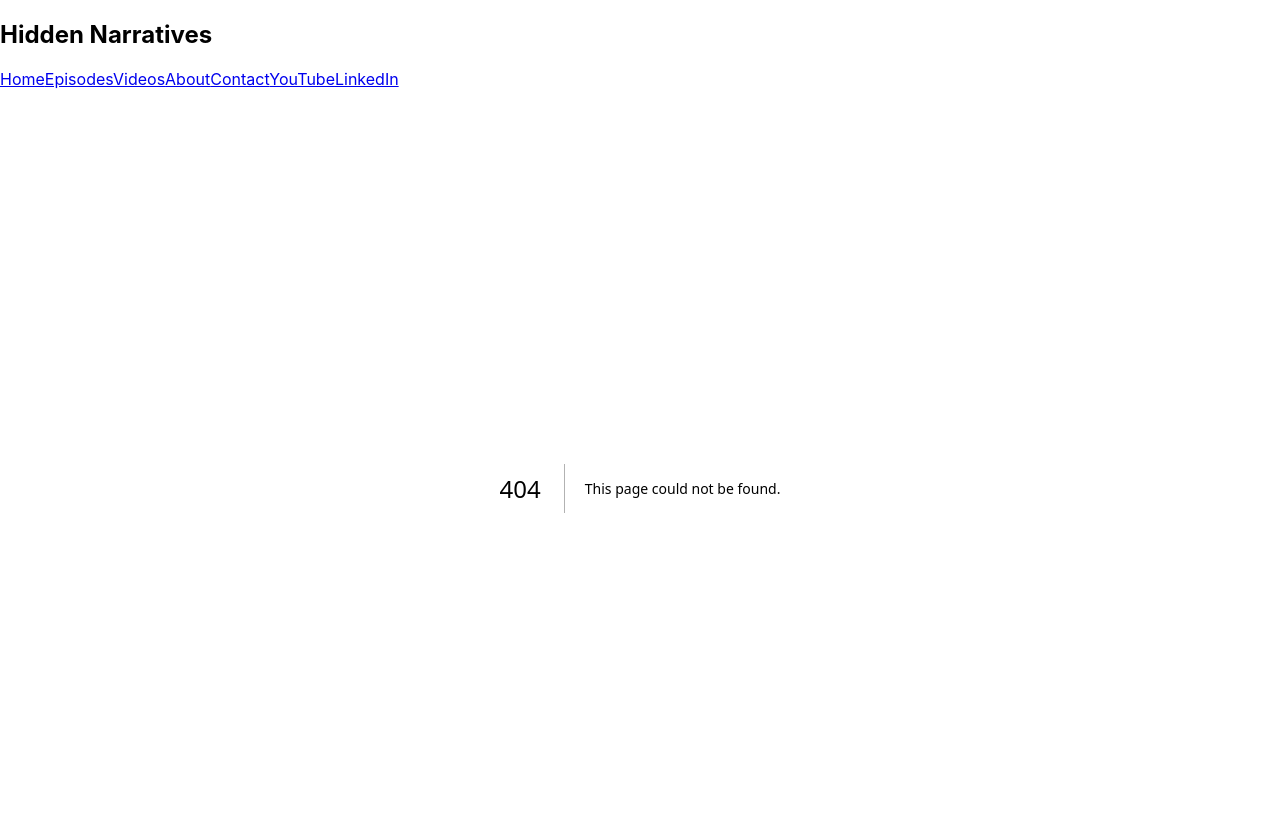
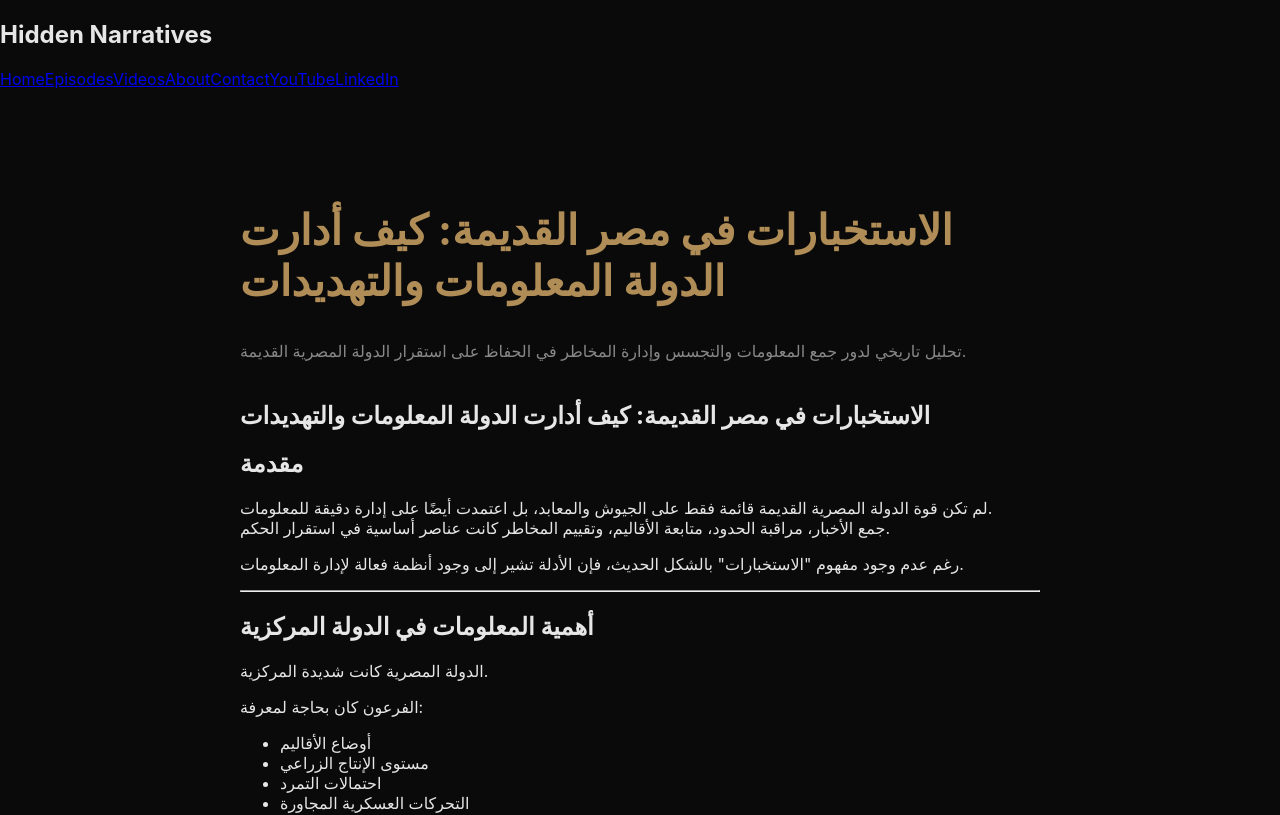
Before and after one commit to mohamedalaa7785-cpu/hidden-narratives, a Next.js app: page /episodes/ancient-egyptian-intelligence-ar in a window 1280 px wide. Before the commit this address had no page. Shown: the top 815 px of the page. Built offline with nearby package versions, Linux system fonts and the light colour scheme.

Commit message:
Create page.tsx

```diff
--- /dev/null
+++ b/app/episodes/[slug]/page.tsx
@@ -0,0 +1,118 @@
+import fs from "fs"
+import path from "path"
+import matter from "gray-matter"
+import { marked } from "marked"
+import Link from "next/link"
+
+type ArticleMeta = {
+  slug: string
+  title: string
+  description: string
+}
+
+function getArticles(): ArticleMeta[] {
+  const dir = path.join(process.cwd(), "content/episodes")
+  const files = fs.readdirSync(dir)
+
+  return files.map((file) => {
+    const slug = file.replace(".md", "")
+    const filePath = path.join(dir, file)
+    const content = fs.readFileSync(filePath, "utf8")
+    const { data } = matter(content)
+
+    return {
+      slug,
+      title: data.title || "",
+      description: data.description || "",
+    }
+  })
+}
+
+export async function generateMetadata({ params }: any) {
+  const filePath = path.join(
+    process.cwd(),
+    "content/episodes",
+    `${params.slug}.md`
+  )
+
+  const file = fs.readFileSync(filePath, "utf8")
+  const { data } = matter(file)
+
+  return {
+    title: data.title,
+    description: data.description,
+    keywords: data.keywords,
+    openGraph: {
+      title: data.title,
+      description: data.description,
+      type: "article",
+      url: `https://mohamedalaa7785-cpu-hidden-narratives-qobpb4e5w-hamo-projects.vercel.app/episodes/${params.slug}`,
+    },
+  }
+}
+
+export default function Episode({ params }: any) {
+  const filePath = path.join(
+    process.cwd(),
+    "content/episodes",
+    `${params.slug}.md`
+  )
+
+  const file = fs.readFileSync(filePath, "utf8")
+  const { content, data } = matter(file)
+  const html = marked(content)
+
+  const articles = getArticles()
+  const related = articles
+    .filter((a) => a.slug !== params.slug)
+    .slice(0, 3)
+
+  return (
+    <main style={{ padding: "80px 40px" }}>
+
+      {/* ARTICLE HEADER */}
+      <article style={{ maxWidth: "800px", margin: "0 auto" }}>
+        <h1 style={{ color: "#b08d57", fontSize: "42px" }}>
+          {data.title}
+        </h1>
+
+        <p style={{ color: "#888", marginTop: "20px", marginBottom: "40px" }}>
+          {data.description}
+        </p>
+
+        {/* ARTICLE CONTENT */}
+        <div
+          className="articleContent"
+          dangerouslySetInnerHTML={{ __html: html }}
+        />
+      </article>
+
+      {/* RELATED */}
+      <section style={{ marginTop: "120px" }}>
+        <h2 style={{ color: "#b08d57", marginBottom: "40px" }}>
+          Related Investigations
+        </h2>
+
+        <div
+          style={{
+            display: "grid",
+            gridTemplateColumns: "repeat(auto-fill, minmax(280px, 1fr))",
+            gap: "30px"
+          }}
+        >
+          {related.map((article) => (
+            <Link
+              key={article.slug}
+              href={`/episodes/${article.slug}`}
+              className="cinemaCard"
+            >
+              <h4>{article.title}</h4>
+              <p>{article.description}</p>
+            </Link>
+          ))}
+        </div>
+      </section>
+
+    </main>
+  )
+      }
```
